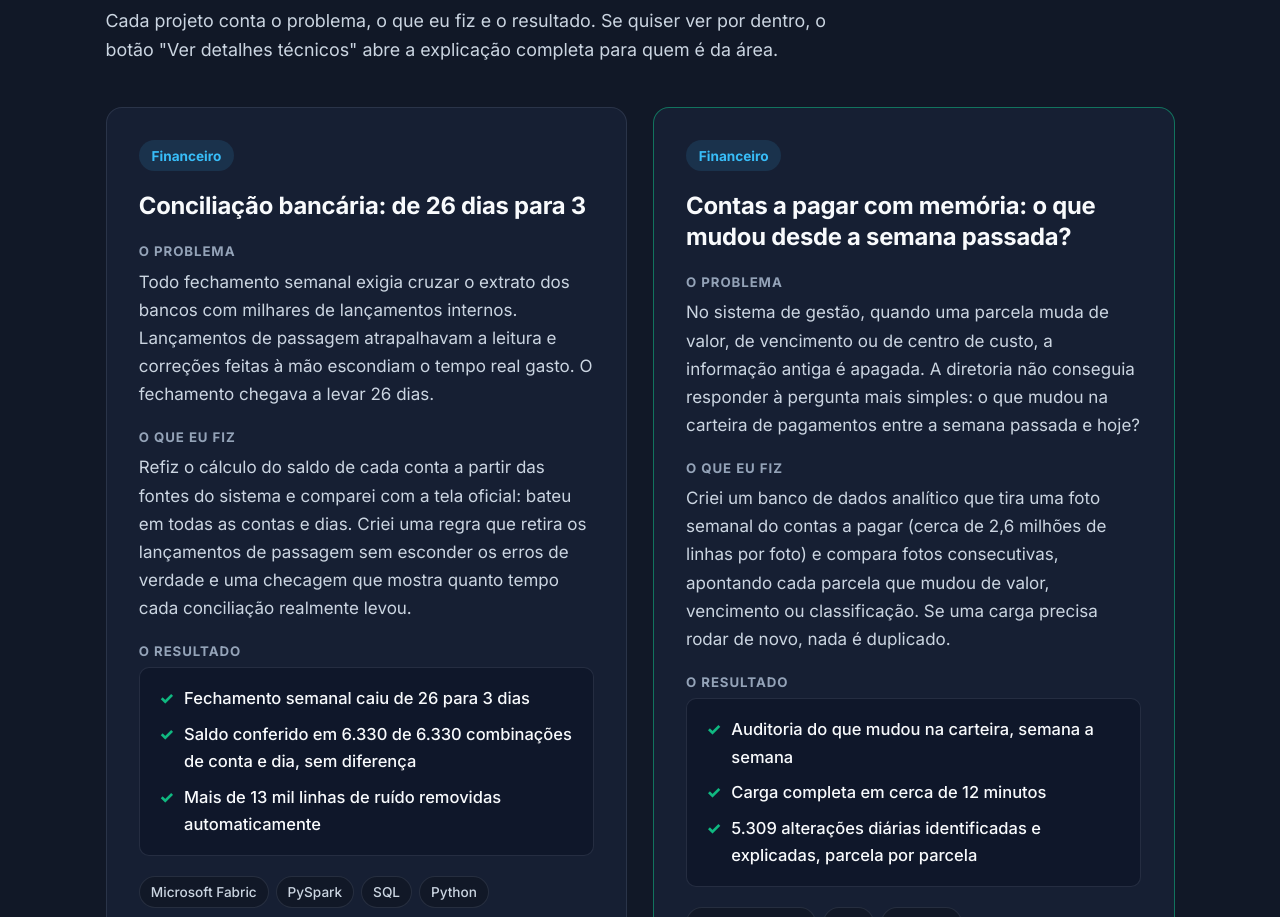
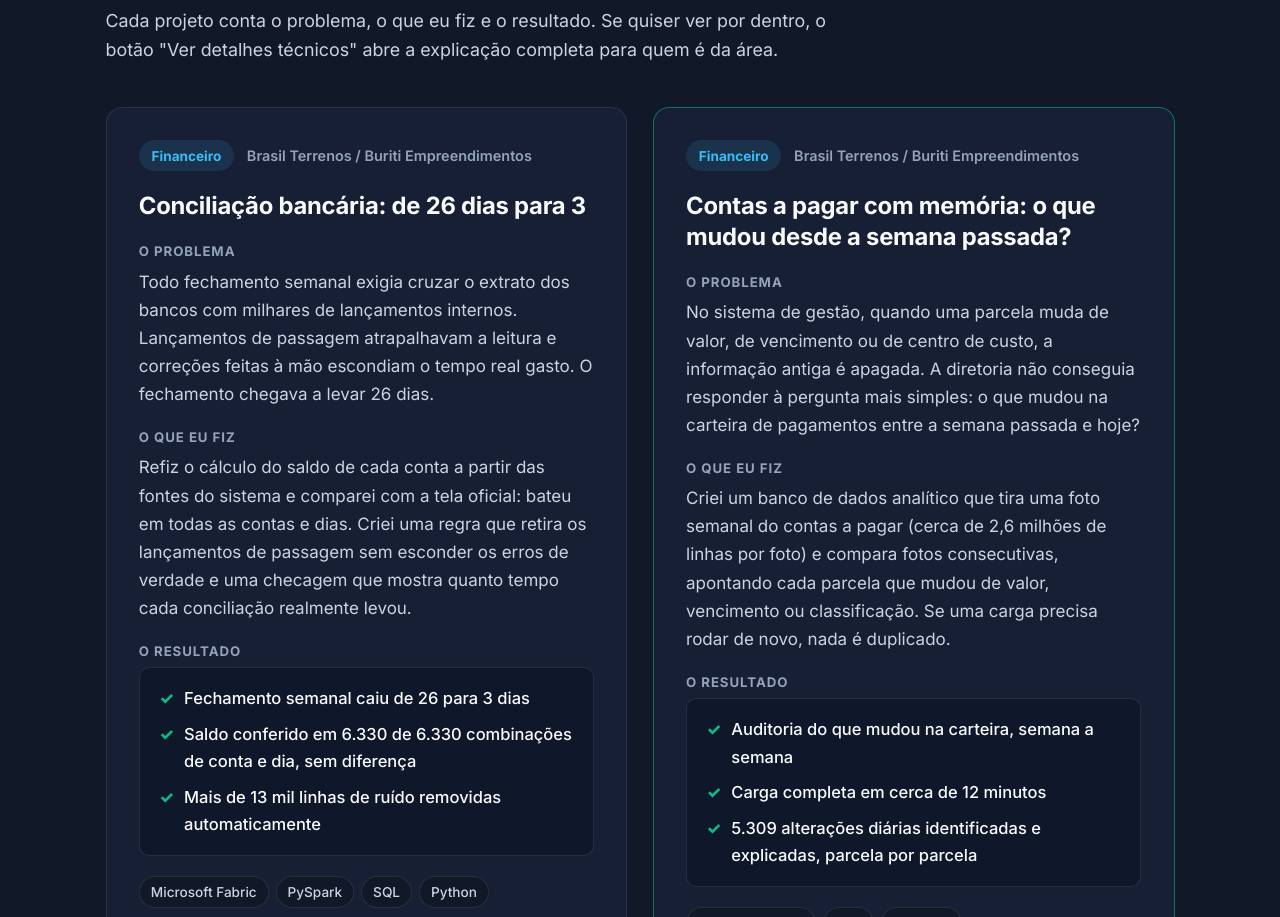
Before and after one commit to PedroEdus/portifolio, a plain HTML site: page portfolio-site/index.html in a window 1280 px wide. Shown: the part 1883-2800 px from the top of the page. Drawn offline with Linux system fonts and the light colour scheme.

Commit message:
Restaura os nomes das empresas no site, nos dados e nos READMEs
- Aviso do topo e trajetória passam a citar Brasil Terrenos / Buriti
  Empreendimentos e EBM Desenvolvimento Imobiliário
- Cartões dos projetos e janela de detalhes mostram a empresa do projeto
- projects.json, espelho do app.js e READMEs dos cases 01 e 02 voltam a
  citar as empresas
- Identificadores internos (hostnames, IDs de projeto, nomes de repositórios
  internos) continuam genéricos

Co-Authored-By: Claude Sonnet 5.5 <noreply@anthropic.com>

```diff
--- a/portfolio-site/assets/css/styles.css
+++ b/portfolio-site/assets/css/styles.css
@@ -478,8 +478,20 @@ summary:focus-visible {
   border-color: rgba(16, 185, 129, 0.55);
 }
 
+.case-meta {
+  display: flex;
+  flex-wrap: wrap;
+  align-items: center;
+  gap: 0.4rem 0.75rem;
+}
+
+.case-company {
+  font-size: 0.85rem;
+  font-weight: 600;
+  color: var(--text-muted);
+}
+
 .case-area {
-  align-self: flex-start;
   font-size: 0.8rem;
   font-weight: 700;
   color: var(--accent-cyan);
@@ -972,6 +984,13 @@ summary:focus-visible {
   margin-bottom: 0.75rem;
 }
 
+.modal-meta {
+  font-size: 0.9rem;
+  font-weight: 600;
+  color: var(--text-muted);
+  margin-bottom: 0.75rem;
+}
+
 .modal-lead {
   color: var(--text-secondary);
   font-size: 1.02rem;
--- a/portfolio-site/assets/data/projects.json
+++ b/portfolio-site/assets/data/projects.json
@@ -19,7 +19,7 @@
         "summary": "Modelos semânticos Direct Lake, auditoria estática de relatórios PBIR/TMDL em larga escala, otimização extrema de DAX e desenvolvimento de Data Apps de alta densidade em Streamlit com uso de memória otimizado."
       }
     ],
-    "confidentialityNotice": "Compromisso de Sigilo e Propriedade Intelectual: As experiências relatadas referem-se a projetos reais desenvolvidos em duas incorporadoras imobiliárias (empresa A e empresa B). Todos os códigos executáveis, schemas, parâmetros e bases de dados presentes neste portfólio foram 100% reconstruídos com dados sintéticos (gerados determinísticamente com seed=42) para demonstrar exclusivamente o método de engenharia, preservando integralmente o sigilo corporativo e a conformidade com a LGPD.",
+    "confidentialityNotice": "Compromisso de Sigilo e Propriedade Intelectual: As experiências relatadas referem-se a projetos reais desenvolvidos na Brasil Terrenos / Buriti Empreendimentos e na EBM Desenvolvimento Imobiliário. Todos os códigos executáveis, schemas, parâmetros e bases de dados presentes neste portfólio foram 100% reconstruídos com dados sintéticos (gerados determinísticamente com seed=42) para demonstrar exclusivamente o método de engenharia, preservando integralmente o sigilo corporativo e a conformidade com a LGPD.",
     "contacts": {
       "github": "https://github.com/PedroEdus",
       "portfolioRepo": "https://github.com/PedroEdus/portifolio",
@@ -35,7 +35,7 @@
       "code": "CASE 03 · DESTAQUE ENGENHARIA DE DADOS",
       "featured": true,
       "title": "DW Financeiro: Motor de Historização por Snapshots Semanais/Diários e Diff Engine para ERPs Mutáveis",
-      "company": "Incorporadora imobiliária (empresa A)",
+      "company": "Brasil Terrenos / Buriti Empreendimentos",
       "role": "Data Engineer & Analytics Engineer",
       "categories": [
         "Data Engineering",
@@ -105,7 +105,7 @@
       "code": "CASE 01 · LAKEHOUSE & ANALYTICS ENGINEERING",
       "featured": true,
       "title": "Plataforma Lakehouse Medallion, Controle Transacional e Matriz Roll-Rate de Recebíveis",
-      "company": "Incorporadora imobiliária (empresa A)",
+      "company": "Brasil Terrenos / Buriti Empreendimentos",
       "role": "Lead Data Engineer & Analytics Engineer",
       "categories": [
         "Data Engineering",
@@ -169,7 +169,7 @@
       "code": "CASE 02 · MOTOR CONTÁBIL & AUDITORIA DE CICLOS",
       "featured": true,
       "title": "Motor de Conciliação Bancária, Recálculo de 5 Pernas do Razão e Auditoria de Ciclos Multi-Snapshot",
-      "company": "Incorporadora imobiliária (empresa A)",
+      "company": "Brasil Terrenos / Buriti Empreendimentos",
       "role": "Data Engineer & Analytics Engineer",
       "categories": [
         "Data Engineering",
@@ -237,7 +237,7 @@
       "code": "CASE 04 · CLOUD DATA ENGINEERING & DATA APPS",
       "featured": true,
       "title": "Plataforma Cloud de Marketing & CRM: Ingestão Multi-API, Lookback/MERGE, Taxonomia Regex e Data App",
-      "company": "Incorporadora imobiliária (empresa A)",
+      "company": "Brasil Terrenos / Buriti Empreendimentos",
       "role": "Data Engineer & Data Apps Architect",
       "categories": [
         "Data Engineering",
@@ -291,7 +291,7 @@
         }
       ],
       "demoVsReal": {
-        "real": "Ecossistema em produção na empresa A cobrindo Painel-Geral, meta_ads, ga4_extractor, gads_extractor, publya e painel_campanhas (base de contratos no OneLake + BigQuery).",
+        "real": "Ecossistema em produção na Brasil Terrenos / Buriti cobrindo Painel-Geral, meta_ads, ga4_extractor, gads_extractor, publya e painel_campanhas (base de contratos no OneLake + BigQuery).",
         "demo": "Pipeline completo em Python (src/marketing_pipeline.py e src/taxonomia.py) + aplicação executiva Streamlit (app/streamlit_app.py) testando proteção de watermark, MERGE lookback, prevenção de dupla contagem, taxonomia regex e compactação de memória."
       },
       "quality": "Validação de integridade transacional pré-MERGE, deduplicação determinística, cache ancorado nas janelas do ETL e suíte Pytest cobrindo cenários de falha de rede.",
@@ -303,7 +303,7 @@
       "code": "CASE 05 · ENGENHARIA REVERSA & GOVERNANÇA EPISTÊMICA",
       "featured": false,
       "title": "Toolkit de Engenharia Reversa: Parser Binário QVD em NumPy Bitwise, Auditoria PBIR/TMDL e Governança Epistêmica",
-      "company": "Incorporadora imobiliária (empresa A)",
+      "company": "Brasil Terrenos / Buriti Empreendimentos",
       "role": "Staff Data Engineer & Governance Architect",
       "categories": [
         "Reverse Engineering & Governance",
@@ -367,7 +367,7 @@
       "code": "CASE 06 · MÁQUINA DE ESTADOS, ESTATÍSTICA & GEOESPACIAL",
       "featured": false,
       "title": "Máquina do Tempo de Estoque Imobiliário (Multi-CRM/ERP), Suavização Estatística INCC e Enriquecimento Geoespacial",
-      "company": "Incorporadora imobiliária (empresa B)",
+      "company": "EBM Desenvolvimento Imobiliário",
       "role": "Analytics Engineer & BI / Data Specialist",
       "categories": [
         "State Machines & Algorithms",
@@ -414,7 +414,7 @@
         }
       ],
       "demoVsReal": {
-        "real": "Scripts em produção na empresa B (Novo Fechamento.py, tratamento_sintese [preco].py, Pesquisas P1..P4_V5 e kmztocsv.py) gerando bases históricas e alimentando o ecossistema de Inteligência de Mercado e Comercial.",
+        "real": "Scripts em produção na EBM (Novo Fechamento.py, tratamento_sintese [preco].py, Pesquisas P1..P4_V5 e kmztocsv.py) gerando bases históricas e alimentando o ecossistema de Inteligência de Mercado e Comercial.",
         "demo": "Três módulos Python independentes e vetorizados (state_machine_estoque.py, suavizacao_estatistica_incc.py e geoespacial_utils.py) com dados sintéticos e bateria completa de testes Pytest."
       },
       "quality": "Invariantes de unicidade de estado por (id_unidade, ano_mes), conservação do total físico de unidades do empreendimento em todos os meses da série e validação trigonométrica de raio máximo de dispersão.",
--- a/portfolio-site/assets/js/app.js
+++ b/portfolio-site/assets/js/app.js
@@ -20,7 +20,7 @@ const FALLBACK_PORTFOLIO_DATA = {
       "code": "CASE 03 · DESTAQUE ENGENHARIA DE DADOS",
       "featured": true,
       "title": "DW Financeiro: Motor de Historização por Snapshots Semanais/Diários e Diff Engine para ERPs Mutáveis",
-      "company": "Incorporadora imobiliária (empresa A)",
+      "company": "Brasil Terrenos / Buriti Empreendimentos",
       "role": "Data Engineer & Analytics Engineer",
       "categories": [
         "Data Engineering",
@@ -90,7 +90,7 @@ const FALLBACK_PORTFOLIO_DATA = {
       "code": "CASE 01 · LAKEHOUSE & ANALYTICS ENGINEERING",
       "featured": true,
       "title": "Plataforma Lakehouse Medallion, Controle Transacional e Matriz Roll-Rate de Recebíveis",
-      "company": "Incorporadora imobiliária (empresa A)",
+      "company": "Brasil Terrenos / Buriti Empreendimentos",
       "role": "Lead Data Engineer & Analytics Engineer",
       "categories": [
         "Data Engineering",
@@ -154,7 +154,7 @@ const FALLBACK_PORTFOLIO_DATA = {
       "code": "CASE 02 · MOTOR CONTÁBIL & AUDITORIA DE CICLOS",
       "featured": true,
       "title": "Motor de Conciliação Bancária, Recálculo de 5 Pernas do Razão e Auditoria de Ciclos Multi-Snapshot",
-      "company": "Incorporadora imobiliária (empresa A)",
+      "company": "Brasil Terrenos / Buriti Empreendimentos",
       "role": "Data Engineer & Analytics Engineer",
       "categories": [
         "Data Engineering",
@@ -222,7 +222,7 @@ const FALLBACK_PORTFOLIO_DATA = {
       "code": "CASE 04 · CLOUD DATA ENGINEERING & DATA APPS",
       "featured": true,
       "title": "Plataforma Cloud de Marketing & CRM: Ingestão Multi-API, Lookback/MERGE, Taxonomia Regex e Data App",
-      "company": "Incorporadora imobiliária (empresa A)",
+      "company": "Brasil Terrenos / Buriti Empreendimentos",
       "role": "Data Engineer & Data Apps Architect",
       "categories": [
         "Data Engineering",
@@ -276,7 +276,7 @@ const FALLBACK_PORTFOLIO_DATA = {
         }
       ],
       "demoVsReal": {
-        "real": "Ecossistema em produção na empresa A cobrindo Painel-Geral, meta_ads, ga4_extractor, gads_extractor, publya e painel_campanhas (base de contratos no OneLake + BigQuery).",
+        "real": "Ecossistema em produção na Brasil Terrenos / Buriti cobrindo Painel-Geral, meta_ads, ga4_extractor, gads_extractor, publya e painel_campanhas (base de contratos no OneLake + BigQuery).",
         "demo": "Pipeline completo em Python (src/marketing_pipeline.py e src/taxonomia.py) + aplicação executiva Streamlit (app/streamlit_app.py) testando proteção de watermark, MERGE lookback, prevenção de dupla contagem, taxonomia regex e compactação de memória."
       },
       "quality": "Validação de integridade transacional pré-MERGE, deduplicação determinística, cache ancorado nas janelas do ETL e suíte Pytest cobrindo cenários de falha de rede.",
@@ -288,7 +288,7 @@ const FALLBACK_PORTFOLIO_DATA = {
       "code": "CASE 05 · ENGENHARIA REVERSA & GOVERNANÇA EPISTÊMICA",
       "featured": false,
       "title": "Toolkit de Engenharia Reversa: Parser Binário QVD em NumPy Bitwise, Auditoria PBIR/TMDL e Governança Epistêmica",
-      "company": "Incorporadora imobiliária (empresa A)",
+      "company": "Brasil Terrenos / Buriti Empreendimentos",
       "role": "Staff Data Engineer & Governance Architect",
       "categories": [
         "Reverse Engineering & Governance",
@@ -352,7 +352,7 @@ const FALLBACK_PORTFOLIO_DATA = {
       "code": "CASE 06 · MÁQUINA DE ESTADOS, ESTATÍSTICA & GEOESPACIAL",
       "featured": false,
       "title": "Máquina do Tempo de Estoque Imobiliário (Multi-CRM/ERP), Suavização Estatística INCC e Enriquecimento Geoespacial",
-      "company": "Incorporadora imobiliária (empresa B)",
+      "company": "EBM Desenvolvimento Imobiliário",
       "role": "Analytics Engineer & BI / Data Specialist",
       "categories": [
         "State Machines & Algorithms",
@@ -399,7 +399,7 @@ const FALLBACK_PORTFOLIO_DATA = {
         }
       ],
       "demoVsReal": {
-        "real": "Scripts em produção na empresa B (Novo Fechamento.py, tratamento_sintese [preco].py, Pesquisas P1..P4_V5 e kmztocsv.py) gerando bases históricas e alimentando o ecossistema de Inteligência de Mercado e Comercial.",
+        "real": "Scripts em produção na EBM (Novo Fechamento.py, tratamento_sintese [preco].py, Pesquisas P1..P4_V5 e kmztocsv.py) gerando bases históricas e alimentando o ecossistema de Inteligência de Mercado e Comercial.",
         "demo": "Três módulos Python independentes e vetorizados (state_machine_estoque.py, suavizacao_estatistica_incc.py e geoespacial_utils.py) com dados sintéticos e bateria completa de testes Pytest."
       },
       "quality": "Invariantes de unicidade de estado por (id_unidade, ano_mes), conservação do total físico de unidades do empreendimento em todos os meses da série e validação trigonométrica de raio máximo de dispersão.",
--- a/portfolio-site/assets/js/cases.js
+++ b/portfolio-site/assets/js/cases.js
@@ -103,9 +103,14 @@ function renderProjects() {
 
   grid.innerHTML = PLAIN_ORDER.map(id => {
     const c = PLAIN_CONTENT[id];
+    const proj = portfolioProjects.find(item => item.id === id);
+    const company = proj ? proj.company : "";
     return `
     <article class="case-card ${c.featured ? "featured" : ""}">
-      <span class="case-area">${c.area}</span>
+      <div class="case-meta">
+        <span class="case-area">${c.area}</span>
+        ${company ? `<span class="case-company">${company}</span>` : ""}
+      </div>
       <h3 class="case-title">${c.title}</h3>
       <div>
         <div class="case-label">O problema</div>
@@ -146,6 +151,7 @@ function openProjectModal(projectId) {
     <div class="modal-head">
       <span class="modal-kicker">Detalhes técnicos · para quem é da área</span>
       <h2>${c.title}</h2>
+      <p class="modal-meta">${p.company}</p>
       <p class="modal-lead">${c.problem}</p>
       <p class="modal-note">Os exemplos de código deste projeto usam <strong>dados fictícios</strong>, criados só para demonstrar o método. Nenhum dado de clientes, colaboradores ou das empresas é exibido.</p>
     </div>
--- a/portfolio-site/index.html
+++ b/portfolio-site/index.html
@@ -27,7 +27,7 @@
 
   <div class="topnote">
     <div class="container">
-      Os projetos vêm de experiências reais em duas incorporadoras imobiliárias. Os exemplos deste site usam <strong>dados fictícios</strong>: nenhum dado de clientes ou das empresas é exibido.
+      Os projetos vêm de experiências reais na Brasil Terrenos / Buriti Empreendimentos e na EBM Desenvolvimento Imobiliário. Os exemplos deste site usam <strong>dados fictícios</strong>: nenhum dado de clientes ou das empresas é exibido.
     </div>
   </div>
 
@@ -170,7 +170,7 @@
           <div class="timeline-card">
             <div class="timeline-meta">
               <div>
-                <div class="timeline-company">Incorporadora imobiliária (empresa A)</div>
+                <div class="timeline-company">Brasil Terrenos / Buriti Empreendimentos</div>
                 <div class="timeline-role">Engenheiro de Dados e Analytics Engineer</div>
               </div>
               <span class="timeline-period">Experiência atual</span>
@@ -186,7 +186,7 @@
           <div class="timeline-card">
             <div class="timeline-meta">
               <div>
-                <div class="timeline-company">Incorporadora imobiliária (empresa B)</div>
+                <div class="timeline-company">EBM Desenvolvimento Imobiliário</div>
                 <div class="timeline-role">Analytics Engineer e especialista em BI, com foco em inteligência comercial e de mercado</div>
               </div>
               <span class="timeline-period">Experiência anterior</span>
```
Also changed, not shown: 3 other files.
